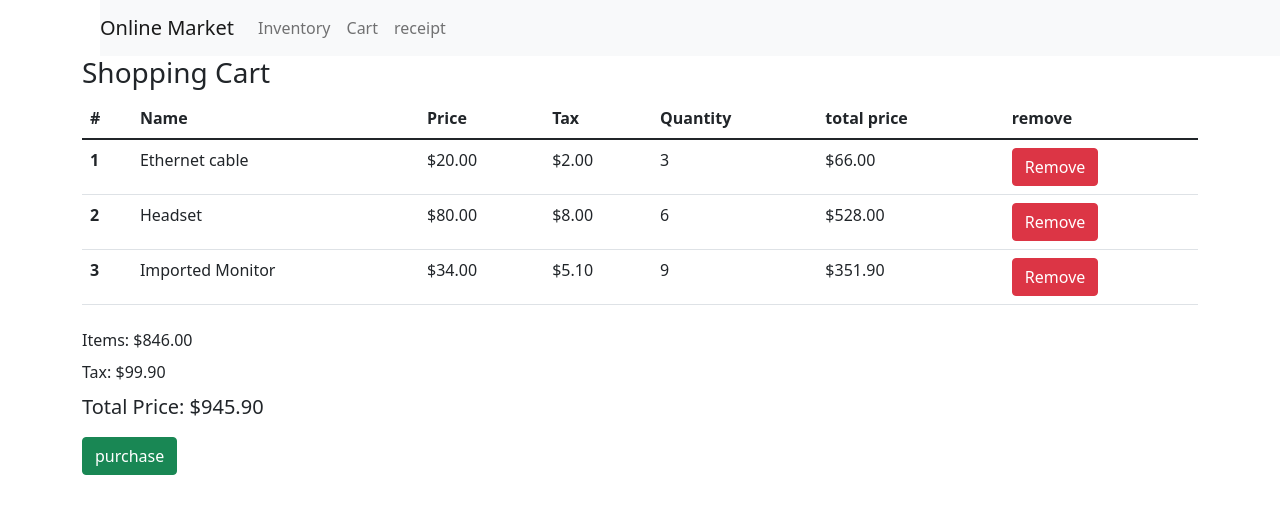
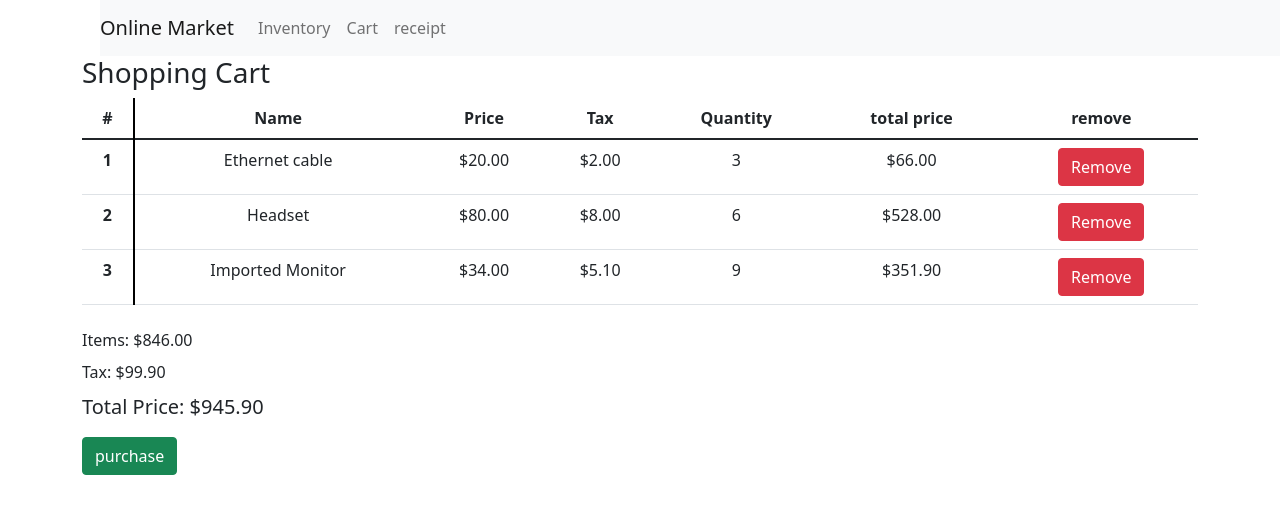
Before and after one commit to dkisnover/Online-Market, an Angular app: page /shopping-cart in a window 1280 px wide. Shown: the top 514 px of the page. Built offline with nearby package versions, Linux system fonts and the light colour scheme.

Commit message:
formatting
change in formatting on html, mostly for visual clarity

```diff
--- a/src/app/app.module.ts
+++ b/src/app/app.module.ts
@@ -32,7 +32,7 @@ import { InventoryService } from './shared/Inventory.service';
     RouterModule,
     AppRoutingModule,
     FormsModule,
-    ReactiveFormsModule
+    ReactiveFormsModule,
   ],
   providers: [ReceiptService, CartService, InventoryService],
   exports: [AppRoutingModule],
--- a/src/app/receipt-tracker/receipt-choice/receipt-choice.component.css
+++ b/src/app/receipt-tracker/receipt-choice/receipt-choice.component.css
@@ -0,0 +1,3 @@
+table{
+    text-align: center;
+}
--- a/src/app/receipt-tracker/receipt-choice/receipt-choice.component.html
+++ b/src/app/receipt-tracker/receipt-choice/receipt-choice.component.html
@@ -2,7 +2,7 @@
 <table class="table">
     <thead>
       <tr>
-        <th scope="col">#</th>
+        <th scope="col" style="border-right: 2px solid black;" >#</th>
         <th scope="col">Name</th>
         <th scope="col">Price</th>
         <th scope="col">Tax</th>
@@ -14,7 +14,7 @@
       <tr
         *ngFor="let product of receipt.purchases; let i = index"
       >
-        <th scope="row">{{i+ 1}}</th>
+        <th scope="row" style="border-right: 2px solid black;">{{i+ 1}}</th>
         <td>{{product.name}}</td>
         <td>${{product.unadjustedPrice | number:'1.2-2'}}</td>
         <td>${{product.tax | number:'1.2-2'}}</td>
--- a/src/app/receipt-tracker/receipt-display/receipt-display.component.css
+++ b/src/app/receipt-tracker/receipt-display/receipt-display.component.css
@@ -0,0 +1,3 @@
+table{
+    text-align: center;
+}
--- a/src/app/receipt-tracker/receipt-display/receipt-display.component.html
+++ b/src/app/receipt-tracker/receipt-display/receipt-display.component.html
@@ -2,7 +2,7 @@
 <table class="table">
     <thead>
       <tr>
-        <th scope="col">#</th>
+        <th scope="col" style="border-right: 2px solid black;">#</th>
         <th scope="col">Date</th>
         <th scope="col">Total Price</th>
         <th scope="col">View Receipt</th>
@@ -10,7 +10,7 @@
     </thead>
     <tbody>
       <tr *ngFor="let receipt of receipts; let i = index">
-        <th scope="row">{{i + 1}}</th>
+        <th scope="row" style="border-right: 2px solid black;">{{i + 1}}</th>
         <td>{{receipt.purchaseDate.getMonth()}}/{{receipt.purchaseDate.getDate()}}/{{receipt.purchaseDate.getFullYear()}}</td>
         <td>${{receipt.totalCost | number:'1.2-2'}}</td>
         <td> <button type="button" class="btn btn-info" [routerLink]="[i]">View</button>
--- a/src/app/receipt-tracker/receipt-tracker.component.css
+++ b/src/app/receipt-tracker/receipt-tracker.component.css
@@ -0,0 +1,3 @@
+table{
+    text-align: center;
+}
--- a/src/app/shopping-cart/shopping-cart.component.css
+++ b/src/app/shopping-cart/shopping-cart.component.css
@@ -0,0 +1,3 @@
+table{
+    text-align: center;
+}
--- a/src/app/shopping-cart/shopping-cart.component.html
+++ b/src/app/shopping-cart/shopping-cart.component.html
@@ -2,7 +2,7 @@
 <table class="table">
     <thead>
       <tr>
-        <th scope="col">#</th>
+        <th scope="col" style="border-right: 2px solid black;">#</th>
         <th scope="col">Name</th>
         <th scope="col">Price</th>
         <th scope="col">Tax</th>
@@ -15,7 +15,7 @@
       <tr
         *ngFor="let product of products; let i = index"
       >
-        <th scope="row">{{i+ 1}}</th>
+        <th scope="row" style="border-right: 2px solid black;">{{i+ 1}} </th>
         <td>{{product.name}}</td>
         <td>${{product.unadjustedPrice | number:'1.2-2'}}</td>
         <td>${{product.tax | number:'1.2-2'}}</td>
```
Also changed, not shown: src/app/app.component.html (line endings or trailing spaces).
